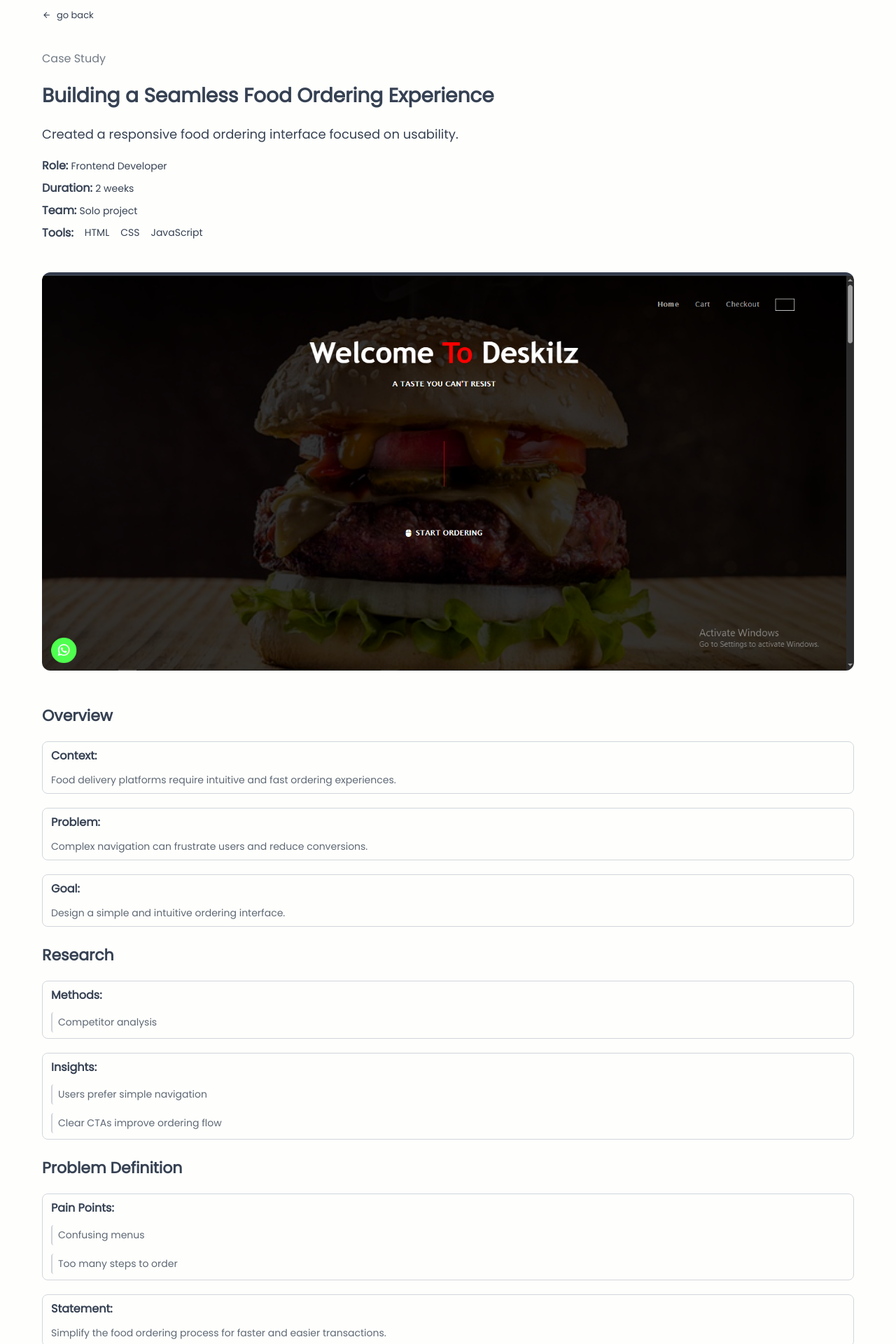
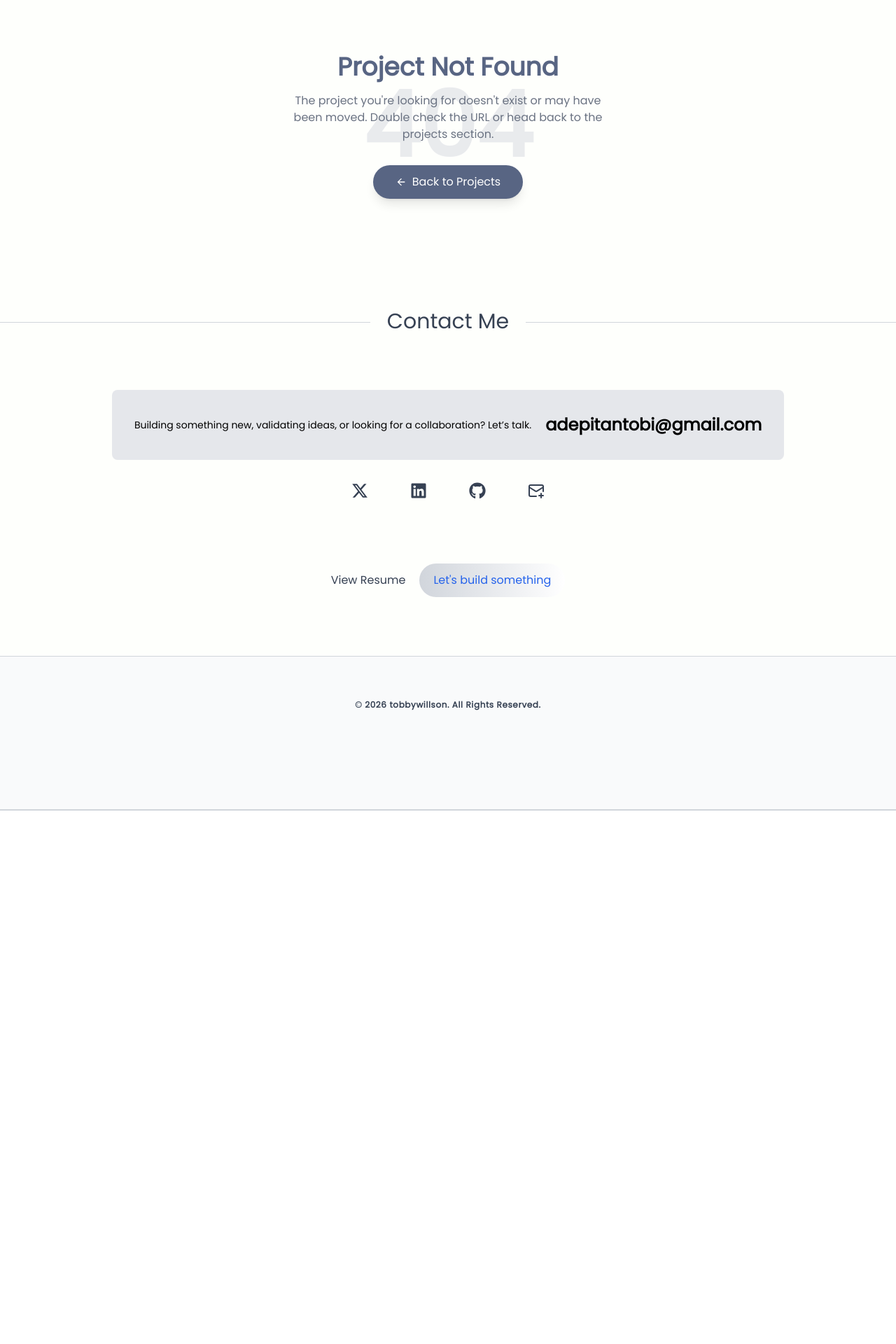
Before and after one commit to TobbyWillson/my-portfolio, a React (Vite) app: page /projects/Deskilz in a window 1280 px wide. Shown: the part 100-2020 px from the top of the page at 70% size. After the commit the page ends 1258 px from the top, so only its background shows below. Built offline with nearby package versions, Linux system fonts and the light colour scheme.

Commit message:
Changes to items lists, project not found page

```diff
--- a/src/App.jsx
+++ b/src/App.jsx
@@ -56,7 +56,7 @@
         <meta name='description' content={pathDesc()} />
       </Helmet>
       {/* <ScrollToTop /> */}
-      <div className='select-none min-h-screen bg-background relative'>
+      <div className='select-none overflow-x-hidden min-h-screen bg-background relative'>
         <div
           className='fixed inset-0 z-0 pointer-events-none'
           style={{
--- a/src/Components/StacksExpertise.jsx
+++ b/src/Components/StacksExpertise.jsx
@@ -20,7 +20,7 @@
   }, []);
 
   return (
-    <div className='overflow-x-hidden'>
+    <div className=''>
       <div className='my-30'>
         <div className='mb-20 flex flex-col gap-4'>
           <h1 className='text-3xl sm:text-4xl text-center'>Tech Stack & Expertise</h1>
@@ -49,8 +49,9 @@
           {Skills.map((skill, index) => (
             <div
               key={index}
+              tabIndex={0}
               style={{ transitionDelay: `${(2 - (index % 3)) * 100}ms` }}
-              className={`scroll-item-experience ${isDark ? "bg-[#272f3a]" : "bg-gray-100 hover:bg-gray-50"} px-5  py-5 rounded-xl  dark:shadow-gray-50/10 hover:md:border-b-4 hover:md:scale-102 border-border-gray dark:hover:bg-[#2f3844] transition-all duration-300`}
+              className={`scroll-item-experience ${isDark ? "bg-[#272f3a]" : "bg-gray-100 hover:bg-gray-50"} px-5  py-5 rounded-xl  dark:shadow-gray-50/10 hover:md:border-b-5 hover:md:border-red-500/50 hover:md:scale-105  focus:border-b-5 focus:border-red-500/50 focus:scale-105 border-border-gray dark:hover:bg-[#2f3844] transition-all duration-300`}
             >
               <div className='flex items-center gap-6 mb-5 text-[22px]'>{skill.category}</div>
 
--- a/src/Components/WhatIOffer.jsx
+++ b/src/Components/WhatIOffer.jsx
@@ -39,7 +39,8 @@
               key={id}
               variants={item}
               whileHover={{ y: -5 }}
-              className={`group border border-border-gray rounded-xl py-4 px-5 hover:md:border-b-4 hover:md:border-b-red-500/30  active:border-b-4 active:border-b-red-500/30 active:scale-107 transition-all duration-500 ${service.id === 1 ? "border-l-4 border-l-red-500/80" : ""}`}
+              tabIndex={0}
+              className={`group border border-border-gray rounded-xl py-4 px-5 hover:md:border-b-4 hover:md:border-b-red-500/30  focus:border-b-4 focus:border-b-red-500/30 focus:scale-107 transition-all duration-500 ${service.id === 1 ? "border-l-4 border-l-red-500/80" : ""}`}
             >
               <h3 className='text-bg-text/70  text-[13px] tracking-[3px]'>{service.category} </h3>
               <p className='text-bg-text font-extrabold py-4'> {service.title} </p>
--- a/src/constants/Materials.jsx
+++ b/src/constants/Materials.jsx
@@ -1,13 +1,23 @@
 import { FaGitAlt, FaGithub, FaLinkedin, FaReact, FaTelegram, FaWhatsapp, FaXTwitter } from "react-icons/fa6";
 
-import { Phone, Mail, MailPlus } from "lucide-react";
+import { Phone, Mail, MailPlus, Framer } from "lucide-react";
 
-import { SiFigma, SiJavascript, SiMongodb, SiNextdotjs, SiNodedotjs, SiTailwindcss, SiTypescript, SiVercel } from "react-icons/si";
+import { SiFigma, SiJavascript, SiMongodb, SiNextdotjs, SiNodedotjs, SiShadcnui, SiTailwindcss, SiTypescript, SiVercel } from "react-icons/si";
 
 import DeskilzPreview from "../assets/images/Deskilz.png";
 import MedibotPreview from "../assets/images/Medibot.png";
 import EbenezerPreview from "../assets/images/Ebenezer.jpg";
 import { VscVscode } from "react-icons/vsc";
+
+// FramerMotion Logo
+const FramerMotion = ({ size = 7, color = "currentColor" }) => (
+  <svg viewBox='0 0 34 12' fill='none' xmlns='http://www.w3.org/2000/svg' style={{ height: size, width: "auto" }}>
+    <path
+      d='M 12.838 0 L 6.12 11.989 L 0 11.989 L 5.245 2.628 C 6.059 1.176 8.088 0 9.778 0 Z M 27.846 2.997 C 27.846 1.342 29.216 0 30.906 0 C 32.596 0 33.966 1.342 33.966 2.997 C 33.966 4.653 32.596 5.995 30.906 5.995 C 29.216 5.995 27.846 4.653 27.846 2.997 Z M 13.985 0 L 20.105 0 L 13.387 11.989 L 7.267 11.989 Z M 21.214 0 L 27.334 0 L 22.088 9.362 C 21.275 10.813 19.246 11.989 17.556 11.989 L 14.496 11.989 Z'
+      fill={color}
+    />
+  </svg>
+);
 
 // WhatsApp link and message
 
@@ -45,18 +55,18 @@
 ];
 
 export const contactProfiles = [
-  { label: "WhatsApp", icon: <FaWhatsapp className='w-6 h-6' />, href: whatsappURL },
+  // { label: "WhatsApp", icon: <FaWhatsapp className='w-6 h-6' />, href: whatsappURL },
   { label: "Twitter", icon: <FaXTwitter className='w-6 h-6' />, href: "https://x.com/tobby_willson" },
   { label: "LinkedIn", icon: <FaLinkedin className='w-6 h-6' />, href: "https://linkedin.com/in/tobby-willson-069341297" },
   { label: "Github", icon: <FaGithub className='w-6 h-6' />, href: "https://github.com/TobbyWillson" },
-  { label: "Telegram", icon: <FaTelegram className='w-6 h-6' />, href: "https://t.me/tobby_willson" },
+  // { label: "Telegram", icon: <FaTelegram className='w-6 h-6' />, href: "https://t.me/tobby_willson" },
   { label: "Send Email", icon: <MailPlus className='w-6 h-6' />, href: "mailto:adepitantobi@gmail.com" },
 ];
 
 // case study
 export const previousProjects = [
   {
-    id: "Eben-portfolio",
+    id: "eben-portfolio",
     projectName: "Ebenezer Portfolio",
     projectDescription: "A portfolio website designed for a product designer to showcase projects, skills, and experience.",
     projectPreview: EbenezerPreview,
@@ -111,7 +121,7 @@
   },
 
   {
-    id: "Medibot",
+    id: "medibot",
     projectName: "Medibot - Medical Bot",
     projectDescription: "An AI-powered chatbot providing personalized health information and support.",
     projectPreview: MedibotPreview,
@@ -166,7 +176,7 @@
   },
 
   {
-    id: "Deskilz",
+    id: "deskilz",
     projectName: "Deskilz Restaurant (Clone)",
     projectDescription: "A food ordering web app allowing users to browse and order meals easily.",
     projectPreview: DeskilzPreview,
@@ -369,8 +379,8 @@
     category: "UI Engineering",
     items: [
       { title: "Tailwind CSS", logo: <SiTailwindcss /> },
-      { title: "Shadcn/ui", logo: "" },
-      { title: "Framer Motion", logo: "" },
+      { title: "Shadcn/ui", logo: <SiShadcnui /> },
+      { title: "Framer Motion", logo: <FramerMotion /> },
     ],
   },
   {
@@ -396,13 +406,3 @@
     items: [{ title: "Figma", logo: <SiFigma /> }],
   },
 ];
-export const experie = [
-  { title: "JavaScript", years: "3 Years Experience", logo: <SiJavascript /> },
-  { title: "Next.js", years: "2 Years Experience", logo: <SiNextdotjs /> },
-  { title: "React", years: "2 Years Experience", logo: <FaReact /> },
-  { title: "Tailwind", years: "1 Year Experience", logo: <SiTailwindcss /> },
-  { title: "Git", years: "3 Years Experience", logo: <FaGitAlt /> },
-  { title: "TypeScript", years: "3 Months Experience", logo: <SiTypescript /> },
-  { title: "Node.js", years: "1 Year Experience", logo: <SiNodedotjs /> },
-  { title: "MongoDB", years: "1 Year Experience", logo: <SiMongodb /> },
-];
--- a/src/pages/AboutMe.jsx
+++ b/src/pages/AboutMe.jsx
@@ -106,7 +106,7 @@
             </Link>
 
             <Link to={whatsappURL} target='_blank' rel='noreferrer' className='max-sm:'>
-              <p className='flex items-center justify-center rounded-2xl bg-[#586583] dark:bg-[#2763a0] px-5 py-3 text-[14px] md:text-[16px]  hover:scale-107 transition-all duration-700 cursor-pointer gap-2 min-w-[140px]'>Contact me</p>
+              <p className='flex items-center justify-center rounded-2xl bg-[#586583] dark:bg-[#2763a0] px-5 py-3 text-[14px] md:text-[16px] text-white  hover:scale-107 transition-all duration-700 cursor-pointer gap-2 min-w-[140px]'>Contact me</p>
             </Link>
           </div>
           {/* <p className={`${downloadMessage ? "absolute -translate-y-45 bg-gray-900 text-white p-4 rounded-xl shadow-2xl  transition-all duration-700" : ""} `}>{downloadMessage}</p> */}
--- a/src/pages/projects/ProjectDetails.jsx
+++ b/src/pages/projects/ProjectDetails.jsx
@@ -2,6 +2,9 @@
 // We keep this name for the data array
 import { previousProjects } from "../../constants/Materials";
 import { MdArrowBack } from "react-icons/md";
+
+import { Link } from "react-router-dom";
+import { motion } from "framer-motion";
 
 const ProjectDetails = () => {
   const navigate = useNavigate();
@@ -14,38 +17,55 @@
   //
   const project = previousProjects.find((p) => p.id === id);
 
-  const { hero, overview, research, problemDefinition, process, solution, results, reflection, nextSteps } = project.caseStudy;
+  if (!project) {
+    return (
+      <motion.div initial={{ opacity: 0, y: 10 }} animate={{ opacity: 1, y: 0 }} className='min-h-[60vh] flex flex-col items-center justify-center text-center px-4'>
+        {/* Visual Element: A subtle 404 background or icon */}
+        <h1 className='text-9xl font-bold text-gray-200 dark:text-gray-700/40 absolute z-0 animate-pulse'>404</h1>
 
-  if (!project) return <h2 className='text-center py-20'>Project not found</h2>;
+        <div className='z-10 flex flex-col items-center'>
+          <h2 className='text-3xl md:text-4xl font-bold text-[#586583] mb-4'>Project Not Found</h2>
+          <p className='text-gray-500 mb-8 max-w-md mx-auto'>The project you're looking for doesn't exist or may have been moved. Double check the URL or head back to the projects section.</p>
+
+          <Link to='/#projects' className='flex justify-center items-center gap-2 w-fit bg-[#586583] hover:bg-[#556daf] text-white px-8 py-3 rounded-full font-medium transition-colors duration-300 shadow-lg hover:shadow-[#556daf]/20'>
+            <MdArrowBack />
+            Back to Projects
+          </Link>
+        </div>
+      </motion.div>
+    );
+  }
+
+  const { hero, overview, research, problemDefinition, process, solution, results, nextSteps } = project.caseStudy;
 
   return (
     <div className='mt-8  py-10 px-5'>
-      <div onClick={goBack} className='flex gap-2 items-center text-[13px] mb-10'>
+      <div onClick={goBack} className='flex gap-2 items-center text-[13px] mb-10 cursor-pointer'>
         <MdArrowBack />
         <p>go back</p>
       </div>
 
-      <p className='mb-5 text-bg-text/70'>Case Study</p>
+      <p className='mb-5 text-bg-text/70'>Case Study - {project.projectName}</p>
 
       <div className='flex flex-col gap-5 mb-6'>
         <h1 className='text-[28px] font-bold '>{hero.title}</h1>
         <h2 className='text-[18px]  '>{hero.subtitle}</h2>
 
         <div className='flex flex-col gap-2 mb-6'>
-          <p className='text-[16px] font-bold'>
+          <p className='text-[16px] font-bold border border-border-gray px-3 py-2 rounded-lg'>
             Role: <span className='font-normal text-[14px]'> {hero.role}</span>
           </p>
-          <p className='text-[16px] font-bold'>
+          <p className='text-[16px] font-bold border border-border-gray px-3 py-2 rounded-lg'>
             Duration: <span className='font-normal text-[14px]'> {hero.duration}</span>
           </p>
-          <p className='text-[16px] font-bold'>
+          <p className='text-[16px] font-bold border border-border-gray px-3 py-2 rounded-lg'>
             Team: <span className='font-normal text-[14px]'> {hero.team}</span>
           </p>
 
-          <div className='flex gap-4 items-center'>
+          <div className='flex gap-2 items-center border border-border-gray px-3 py-2 rounded-lg'>
             <p className='text-[16px] font-bold'>Tools:</p>
             {hero.tools.map((tool, index) => (
-              <h3 key={index} className='font-normal text-[14px]'>
+              <h3 key={index} className='font-normal text-[14px] border border-border-gray px-3 py-1 rounded-lg'>
                 {tool}
               </h3>
             ))}
@@ -56,7 +76,7 @@
 
       {/* Overview of the Project */}
       <p className='mb-5 text-[22px] font-bold'>Overview</p>
-      <div className='flex flex-col gap-5 mb-6'>
+      <div className='flex flex-col md:flex-row gap-5 mb-6'>
         <div className='flex flex-col gap-3 border border-border-gray bg-background rounded-lg px-3 p-2'>
           <p className='text-[16px] font-bold '>Context:</p>
           <h4 className='text-[14px] text-bg-text/80'> {overview.context}</h4>
@@ -75,7 +95,7 @@
 
       {/* Project Research */}
       <p className='mb-5 text-[22px] font-bold'>Research</p>
-      <div className='flex flex-col gap-5 mb-6'>
+      <div className='grid md:grid-cols-2 gap-5 mb-6'>
         <div className='flex flex-col gap-3 border border-border-gray bg-background rounded-lg px-3 p-2'>
           <p className='text-[16px] font-bold'>Methods:</p>
           {research.methods.map((method, index) => (
@@ -99,7 +119,7 @@
 
       {/* definition of the problem */}
       <p className='mb-5 text-[22px] font-bold'>Problem Definition</p>
-      <div className='flex flex-col gap-5 mb-6'>
+      <div className='grid md:grid-cols-2 gap-5 mb-6'>
         <div className='flex flex-col gap-3 border border-border-gray bg-background rounded-lg px-3 p-2'>
           <p className='text-[16px] font-bold'>Pain Points:</p>
           {problemDefinition.painPoints.map((painPoint, index) => (
@@ -118,7 +138,7 @@
 
       {/*Design Process */}
       <p className='mb-5 text-[22px] font-bold'>Process</p>
-      <div className='flex flex-col gap-5 mb-6'>
+      <div className=' grid md:grid-cols-2 gap-5 mb-6'>
         <div className='flex flex-col gap-3 border border-border-gray bg-background rounded-lg px-3 p-2'>
           <p className='text-[16px] font-bold'>Ideas:</p>
           {process.ideas.map((idea, index) => (
@@ -142,7 +162,7 @@
 
       {/*Design Solutions */}
       <p className='mb-5 text-[22px] font-bold'>Solution</p>
-      <div className='flex flex-col gap-5 mb-6'>
+      <div className=' grid md:grid-cols-2 gap-5 mb-6'>
         <div className='flex flex-col gap-3 border border-border-gray bg-background rounded-lg px-3 p-2'>
           <p className='text-[16px] font-bold'>Features:</p>
           {solution.features.map((feature, index) => (
@@ -166,7 +186,7 @@
 
       {/*Design Results */}
       <p className='mb-5 text-[22px] font-bold'>Results</p>
-      <div className='flex flex-col gap-5 mb-6'>
+      <div className='grid md:grid-cols-2 gap-5 mb-6'>
         <div className='flex flex-col gap-3 border border-border-gray bg-background rounded-lg px-3 p-2'>
           <p className='text-[16px] font-bold'>Metrics:</p>
           {results.metrics.map((metric, index) => (
```
Also changed, not shown: src/Components/PreviousProjects.jsx (+4 -3 lines), src/assets/images/framer-motion.svg (added).
